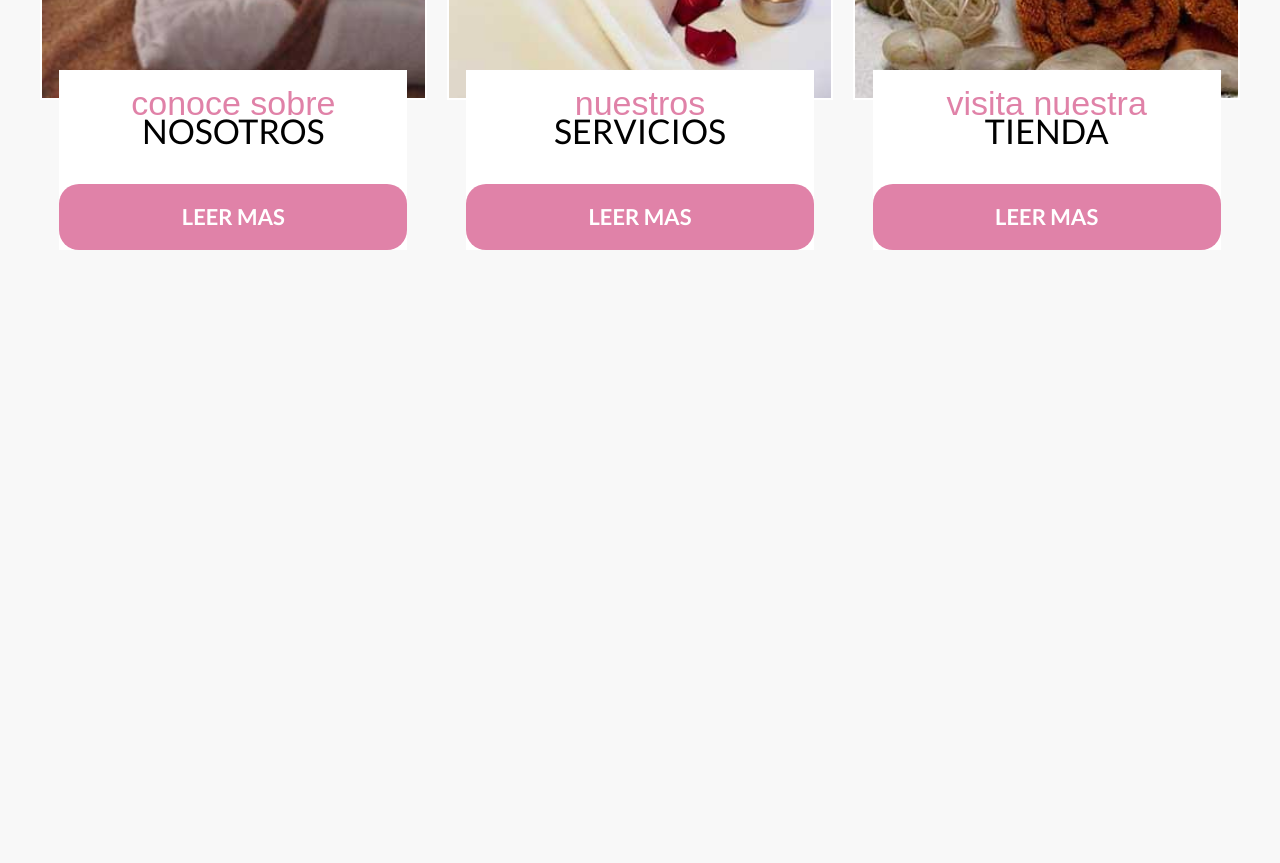
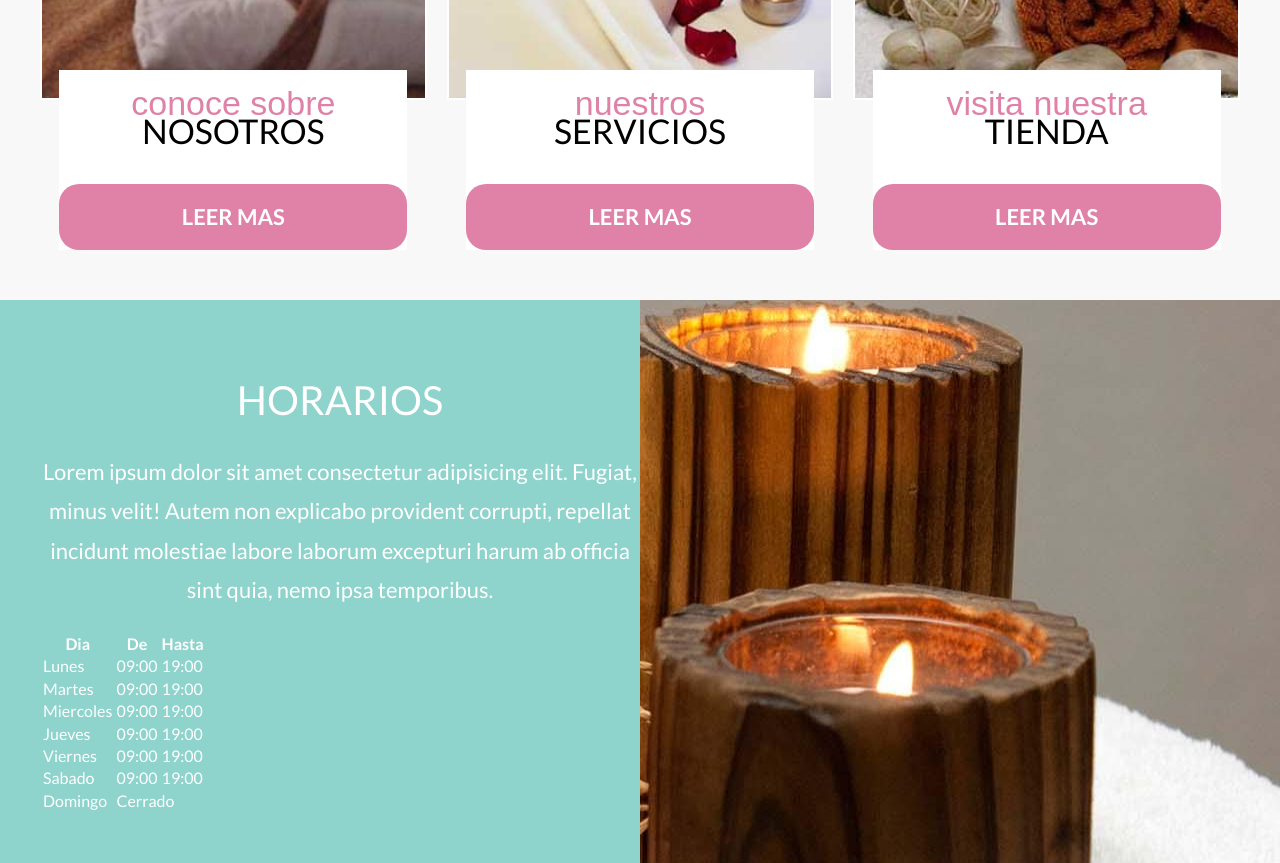
Before and after one commit to carlosignacio-dev/Carolina-SPA, a website: page index.html in a window 1280 px wide. Shown: the part 1524-2387 px from the top of the page. Before the commit the page ends 1824 px from the top, so only its background shows below. Drawn offline with Linux system fonts and the light colour scheme; a web font is replaced by a local one.

Commit message:
added horarios section

```diff
--- a/index.html
+++ b/index.html
@@ -83,5 +83,59 @@
         </div>
     </section>
 
+    <section class="horario">
+        <div class="horario__grid contenedor">
+            <div class="horario__contenido">
+                <h3 class="horario__heading">Horarios</h3>
+                <p class="horario__texto">Lorem ipsum dolor sit amet consectetur adipisicing elit. Fugiat, minus velit! Autem non explicabo provident corrupti, repellat incidunt molestiae labore laborum excepturi harum ab officia sint quia, nemo ipsa temporibus.</p>
+                <table class="tabla">
+                    <thead class="tabla__thead">
+                        <tr>
+                            <th class="tablaa__th">Dia</th>
+                            <th class="tablaa__th">De</th>
+                            <th class="tablaa__th">Hasta</th>
+                        </tr>
+                    </thead>
+                    <tbody class="tabla__body">
+                        <tr class="tabla__tr">
+                            <td class="tabla__td">Lunes</td>
+                            <td class="tabla__td">09:00</td>
+                            <td class="tabla__td">19:00</td>
+                        </tr>
+                        <tr class="tabla__tr">
+                            <td class="tabla__td">Martes</td>
+                            <td class="tabla__td">09:00</td>
+                            <td class="tabla__td">19:00</td>
+                        </tr>
+                        <tr class="tabla__tr">
+                            <td class="tabla__td">Miercoles</td>
+                            <td class="tabla__td">09:00</td>
+                            <td class="tabla__td">19:00</td>
+                        </tr>
+                        <tr class="tabla__tr">
+                            <td class="tabla__td">Jueves</td>
+                            <td class="tabla__td">09:00</td>
+                            <td class="tabla__td">19:00</td>
+                        </tr>
+                        <tr class="tabla__tr">
+                            <td class="tabla__td">Viernes</td>
+                            <td class="tabla__td">09:00</td>
+                            <td class="tabla__td">19:00</td>
+                        </tr>
+                        <tr class="tabla__tr">
+                            <td class="tabla__td">Sabado</td>
+                            <td class="tabla__td">09:00</td>
+                            <td class="tabla__td">19:00</td>
+                        </tr>
+                        <tr class="tabla__tr">
+                            <td class="tabla__td">Domingo</td>
+                            <td class="tabla__td" colspan="2">Cerrado</td>
+                        </tr>
+                    </tbody>
+                </table>
+            </div>
+        </div>
+    </section>
+
 </body>
 </html>
--- a/src/scss/base/_mixins.scss
+++ b/src/scss/base/_mixins.scss
@@ -64,3 +64,10 @@
         font-family: v.$fuentePrincipal;
     }
 }
+
+@mixin heading {
+    text-transform: uppercase;
+    text-align: center;
+    font-weight: 400;
+    font-size: 4rem;
+}
--- /dev/null
+++ b/src/scss/ui/contenido/_horarios.scss
@@ -0,0 +1,35 @@
+@use 'base/mixins' as m;
+@use 'base/variables' as v;
+
+.horario {
+    background-image: linear-gradient(to bottom, v.$primario 0%, v.$primario 50%, transparent 50%), url(../img/bg_horarios.jpg);
+    background-repeat: no-repeat;
+    background-position: center, bottom center;
+    color: v.$blanco;
+
+    @include m.tablet {
+        background-image: linear-gradient(to right, v.$primario 0%, v.$primario 50%, transparent 50%), url(../img/bg_horarios.jpg);
+        background-position: center, top right;
+    }
+
+    &__grid {
+        display: grid;
+        grid-template-rows: repeat(2, 1fr);
+
+        @include m.tablet {
+            grid-template-rows: unset;
+            @include m.grid(2, 1fr);
+        }
+    }
+    &__contenido {
+        padding: 5rem 0;
+    }
+    &__heading {
+        @include m.heading;
+    }
+    &__texto {
+        font-size: 2.2rem;
+        line-height: 1.8;
+        text-align: center;
+    }
+}
--- a/src/scss/ui/contenido/_index.scss
+++ b/src/scss/ui/contenido/_index.scss
@@ -1,2 +1,3 @@
 @forward "bienvenida";
 @forward "cards";
+@forward "horarios";
```
Also changed, not shown: build/css/app.css, 1 other file.
